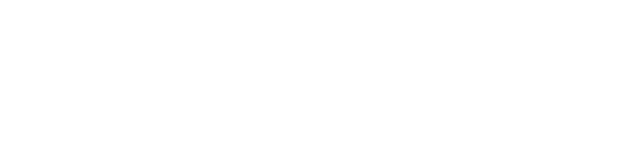
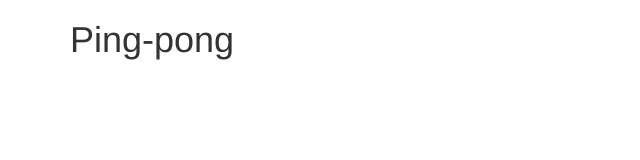
Before and after one commit to KatyCodes/ping-pong, a plain HTML site: page index.html in a window 1280 px wide. Shown: the whole page, without its empty margins (0-640 px from the left). Drawn offline with nearby package versions, Linux system fonts and the light colour scheme.

Commit message:
add initial html

```diff
--- a/index.html
+++ b/index.html
@@ -1,10 +1,16 @@
 <!DOCTYPE html>
 <html>
   <head>
-    <meta charset="utf-8">
-    <title></title>
+    <link href="https://maxcdn.bootstrapcdn.com/bootstrap/3.3.7/css/bootstrap.min.css" rel="stylesheet">
+    <link href="css/styles.css" rel="stylesheet">
+    <script   src="https://code.jquery.com/jquery-3.1.0.js"   integrity="sha256-slogkvB1K3VOkzAI8QITxV3VzpOnkeNVsKvtkYLMjfk="   crossorigin="anonymous"></script>
+    <script src="js/scripts.js"
+    <meta charset="utf-8"></script>
+    <title>Ping-pong</title>
   </head>
   <body>
-
+    <div class="container">
+    <h1>Ping-pong</h1>
+    </div>
   </body>
 </html>
```
